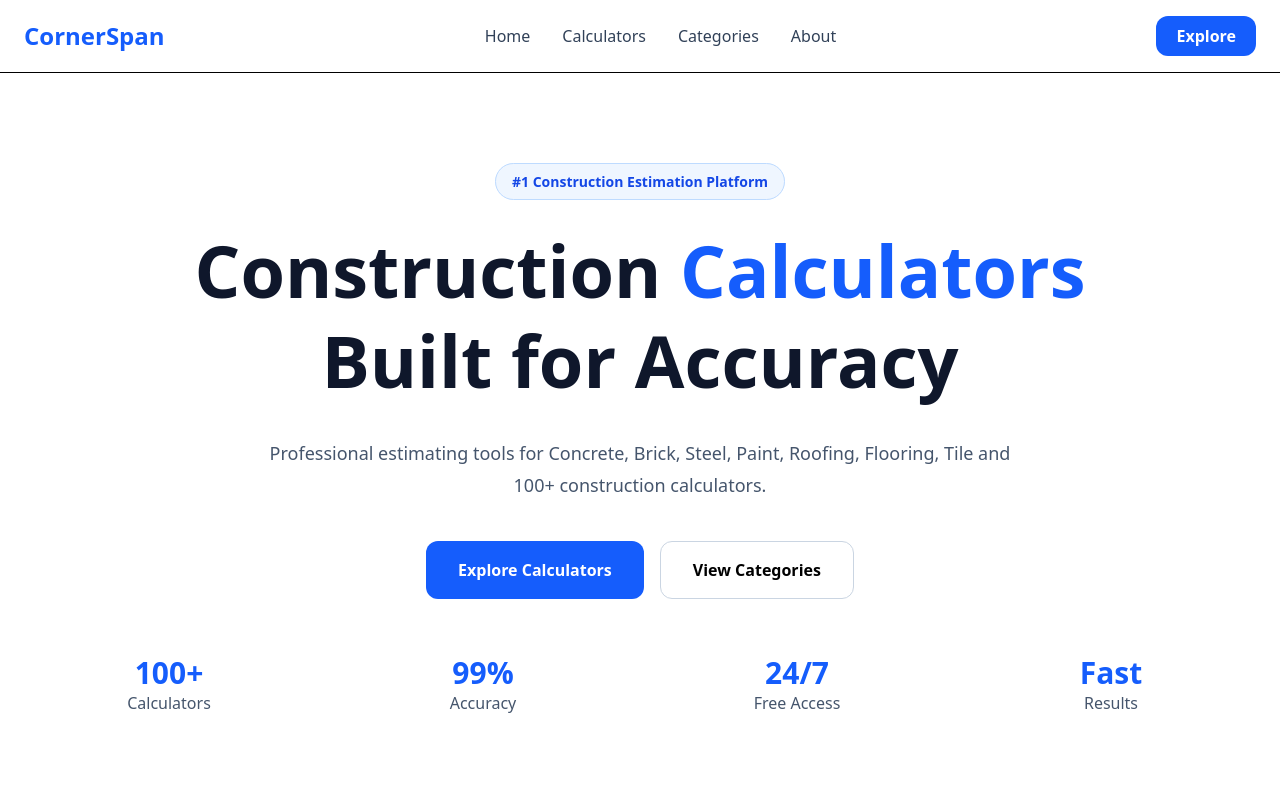
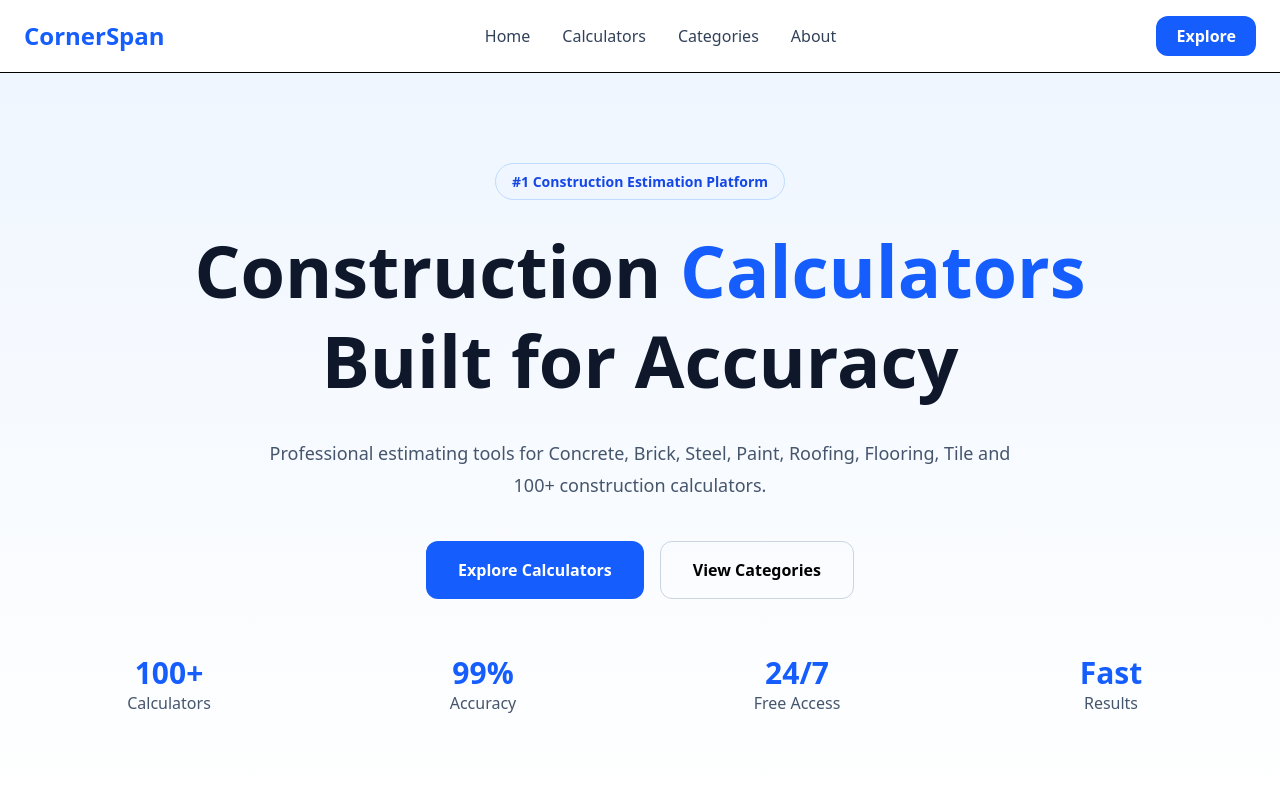
Before and after one commit to km7max-cmd/cornerspan, a Next.js app: page / in a window 1280 px wide. Shown: the top 800 px of the page. Built offline with nearby package versions, Linux system fonts and the light colour scheme.

Commit message:
Add gradient background to main section

```diff
--- a/app/page.tsx
+++ b/app/page.tsx
@@ -9,7 +9,7 @@ export default function Home() {
     <>
       <Header />
 
-      <main>
+      <main className="min-h-screen bg-gradient-to-b from-blue-50 via-white to-slate-100">
         <Hero />
 
         <div className="mx-auto max-w-7xl px-6 pb-10">
```
